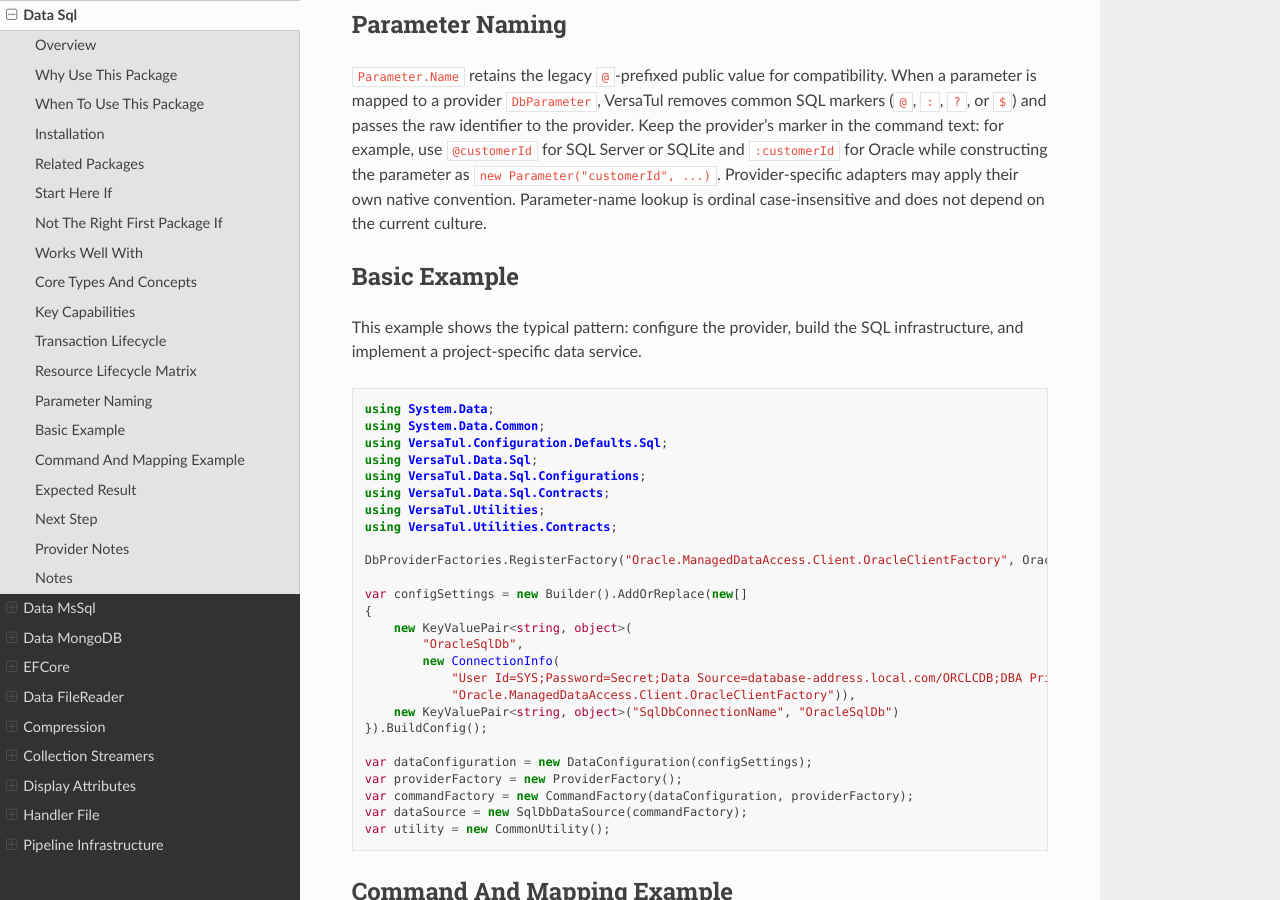
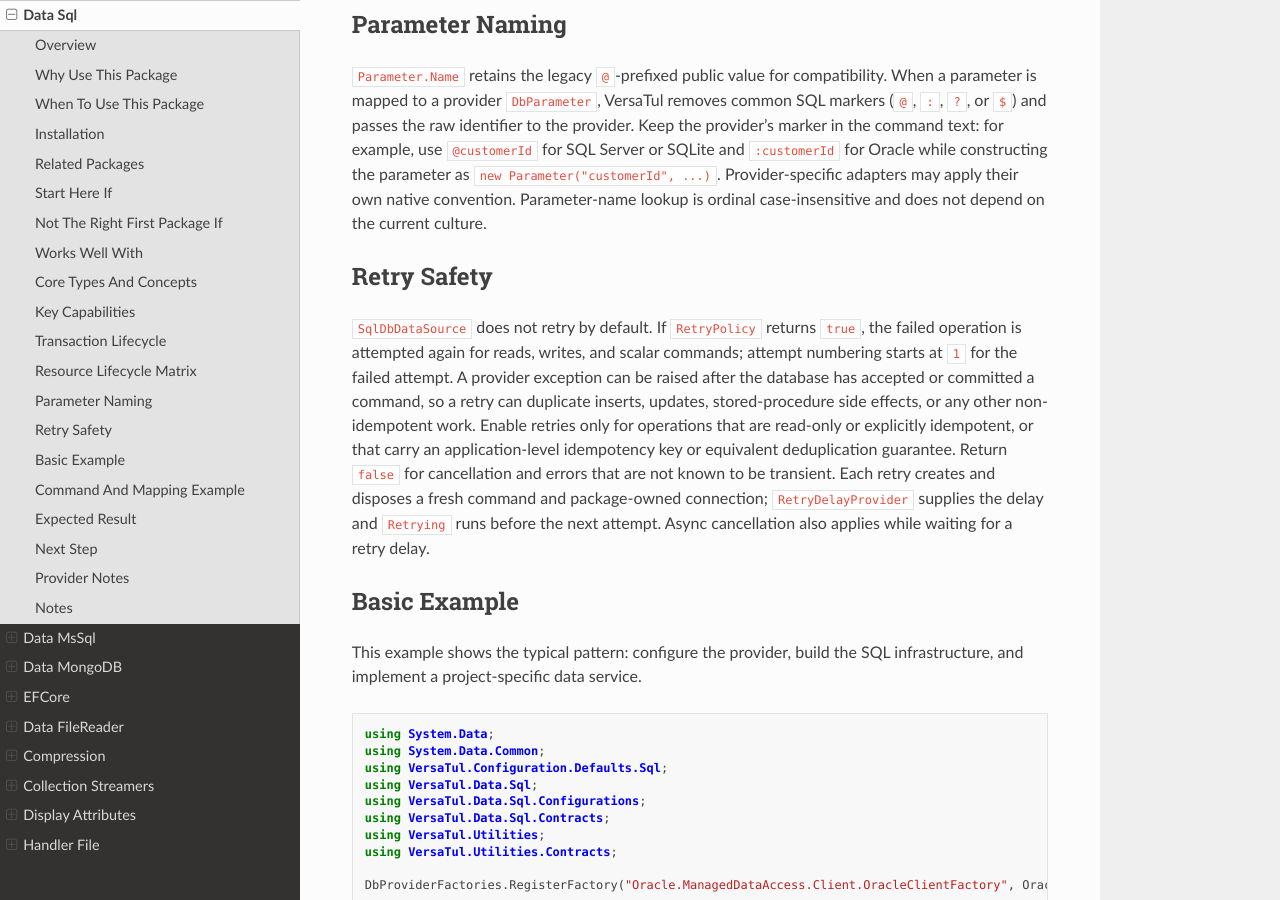
Before and after one commit to BjornWilliams/DocsVersaTul, a Sphinx documentation site: the page built from docs/source/sql.rst, in a window 1280 px wide and 900 px high, scrolled down 3633 px. Built offline with Sphinx 7.4.7 and the Read the Docs theme 3.1.0, drawn with Linux system fonts in a browser that asks for light colours.

Commit message:
Document SQL retry safety
AB#2958

AB#2951

```diff
--- a/docs/source/sql.rst
+++ b/docs/source/sql.rst
@@ -150,6 +150,11 @@
 
 ``Parameter.Name`` retains the legacy ``@``-prefixed public value for compatibility. When a parameter is mapped to a provider ``DbParameter``, VersaTul removes common SQL markers (``@``, ``:``, ``?``, or ``$``) and passes the raw identifier to the provider. Keep the provider's marker in the command text: for example, use ``@customerId`` for SQL Server or SQLite and ``:customerId`` for Oracle while constructing the parameter as ``new Parameter("customerId", ...)``. Provider-specific adapters may apply their own native convention. Parameter-name lookup is ordinal case-insensitive and does not depend on the current culture.
 
+Retry Safety
+------------
+
+``SqlDbDataSource`` does not retry by default. If ``RetryPolicy`` returns ``true``, the failed operation is attempted again for reads, writes, and scalar commands; attempt numbering starts at ``1`` for the failed attempt. A provider exception can be raised after the database has accepted or committed a command, so a retry can duplicate inserts, updates, stored-procedure side effects, or any other non-idempotent work. Enable retries only for operations that are read-only or explicitly idempotent, or that carry an application-level idempotency key or equivalent deduplication guarantee. Return ``false`` for cancellation and errors that are not known to be transient. Each retry creates and disposes a fresh command and package-owned connection; ``RetryDelayProvider`` supplies the delay and ``Retrying`` runs before the next attempt. Async cancellation also applies while waiting for a retry delay.
+
 Basic Example
 -------------
 
```
